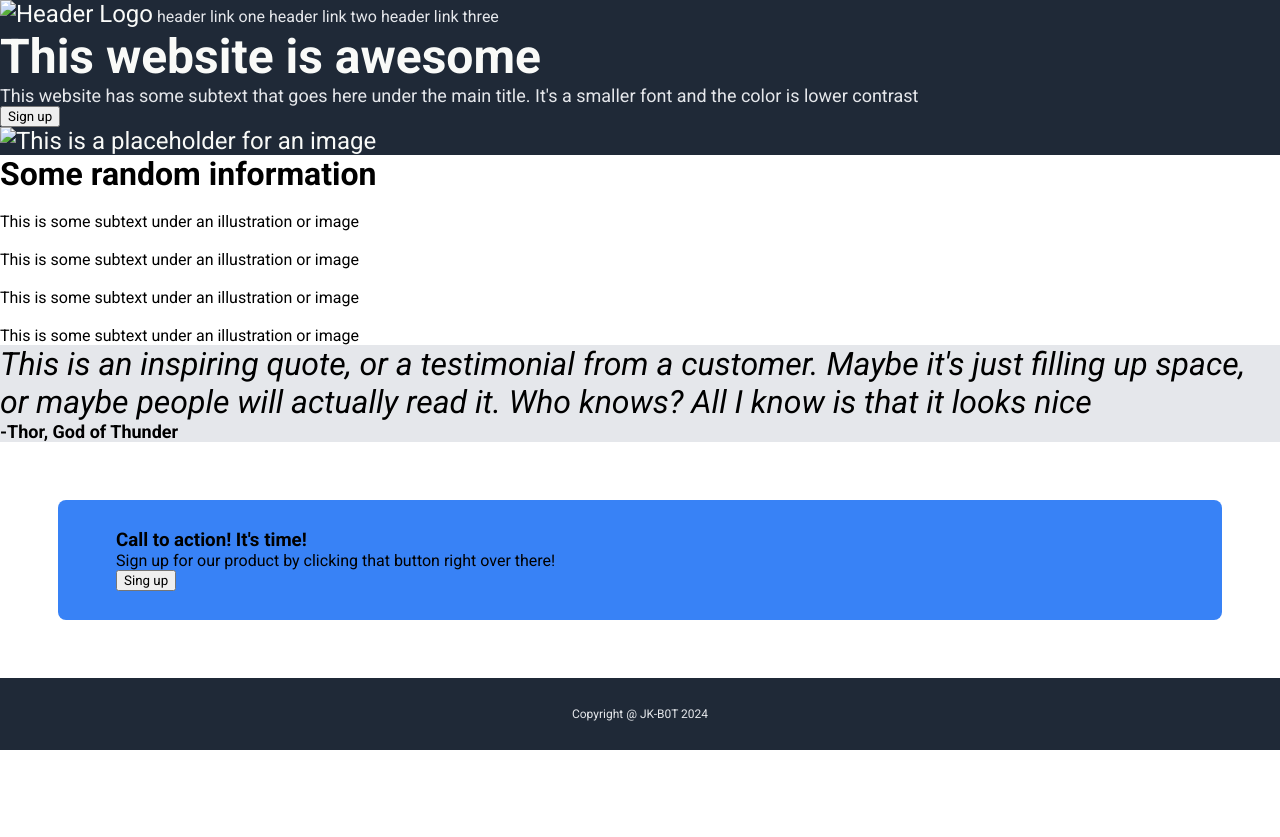
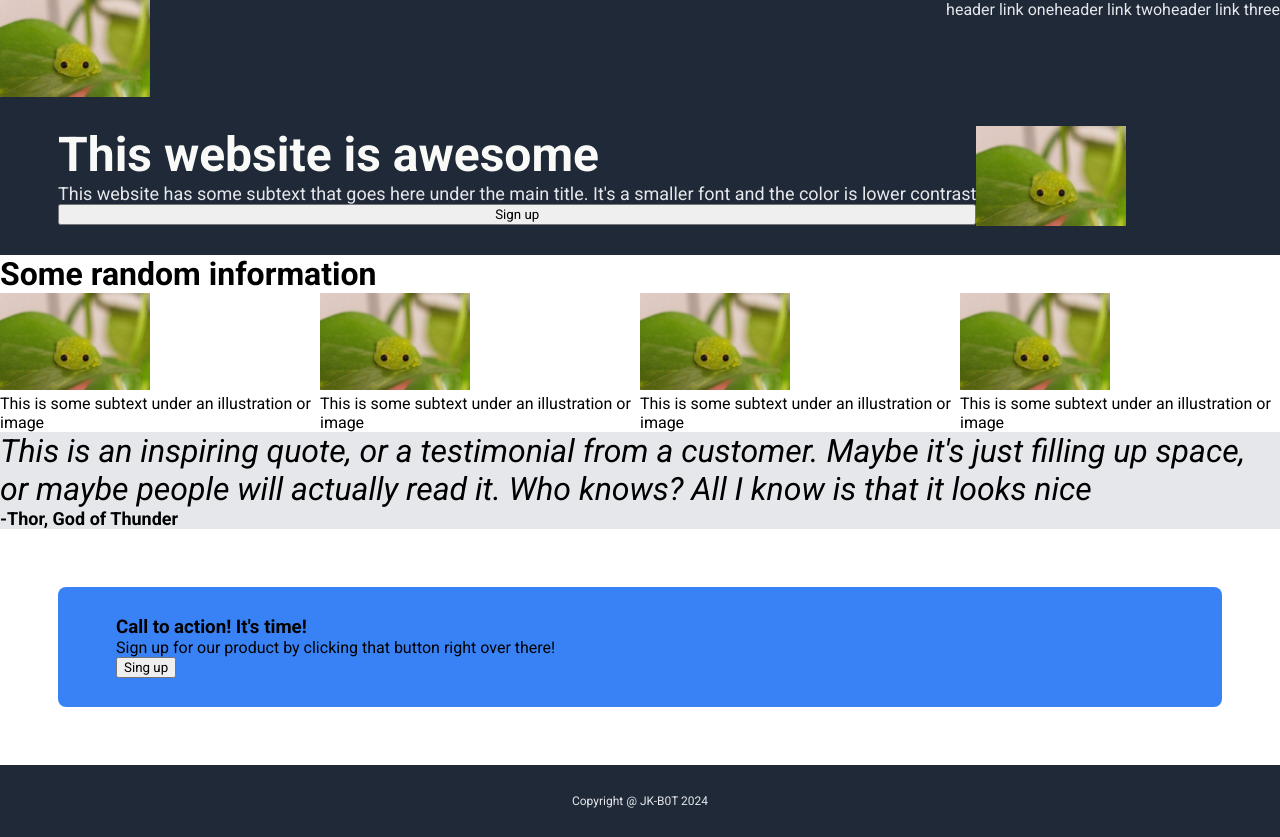
Before and after one commit to JK-B0T/landing-page, a plain HTML site: page index.html in a window 1280 px wide. Before the commit the page ends 800 px from the top, so only its background shows below. Drawn offline with Linux system fonts and the light colour scheme.

Commit message:
Add some temporal flex properties to index page

```diff
--- a/index.html
+++ b/index.html
@@ -13,38 +13,42 @@
     <body>
         <header>
             <nav>
-                <img src="" alt="Header Logo">
+                <img src="./imgs/cute-little-frog.jpg" height="auto" width="150px" alt="Header Logo">
                 <a href="">header link one</a>
                 <a href="">header link two</a>
                 <a href="">header link three</a>
             </nav>
             <section>
+                <div>
                     <h1>This website is awesome</h1>
                     <p>This website has some subtext that goes here under the main title.
                         It's a smaller font and the color is lower contrast</p>
                     <button>Sign up</button>
+                </div>
+                <img src="./imgs/cute-little-frog.jpg" height="auto" width="150px" alt="This is a placeholder for an image">
             </section>
-            <img src="" alt="This is a placeholder for an image">
         </header>
 
         <section>
             <h2>Some random information</h2>
+            <div>
                 <figure>
-                <img src="" alt="">
+                    <img src="./imgs/cute-little-frog.jpg" height="auto" width="150px" alt="">
                     <figcaption>This is some subtext under an illustration or image</figcaption>
                 </figure>
                 <figure>
-                <img src="" alt="">
+                    <img src="./imgs/cute-little-frog.jpg" height="auto" width="150px" alt="">
                     <figcaption>This is some subtext under an illustration or image</figcaption>
                 </figure>
                 <figure>
-                <img src="" alt="">
+                    <img src="./imgs/cute-little-frog.jpg" height="auto" width="150px" alt="">
                     <figcaption>This is some subtext under an illustration or image</figcaption>
                 </figure>
                 <figure>
-                <img src="" alt="">
+                    <img src="./imgs/cute-little-frog.jpg" height="auto" width="150px" alt="">
                     <figcaption>This is some subtext under an illustration or image</figcaption>
                 </figure>
+            </div>
         </section>
 
         <section class="costumer-opinion">
--- a/style.css
+++ b/style.css
@@ -1,6 +1,36 @@
 * {
     margin: 0;
     font-family: Roboto , sans-serif;
+}
+
+body {
+    display: flex;
+    flex-direction: column;
+}
+
+nav {
+    display: flex;
+}
+nav img {
+    margin-right: auto;
+}
+
+nav + section {
+    display: flex;
+    padding: 29px 58px;
+}
+nav + section > div {
+    display: flex;
+    flex-direction: column;
+}
+
+section > h2 + div {
+    display: flex;
+}
+
+nav + section > img {
+    flex: 0 0 150px;
+    height: 100px;
 }
 
 header {
```
Also changed, not shown: imgs/cute-little-frog.jpg (added). Lines whose indentation alone changed are shown as unchanged.
